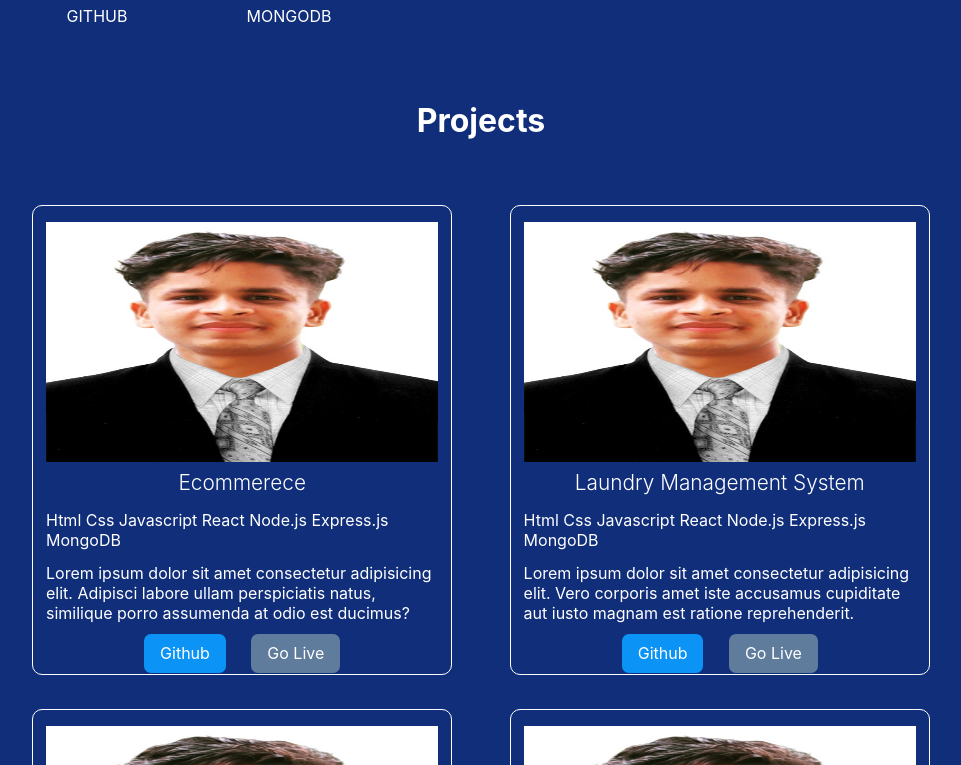
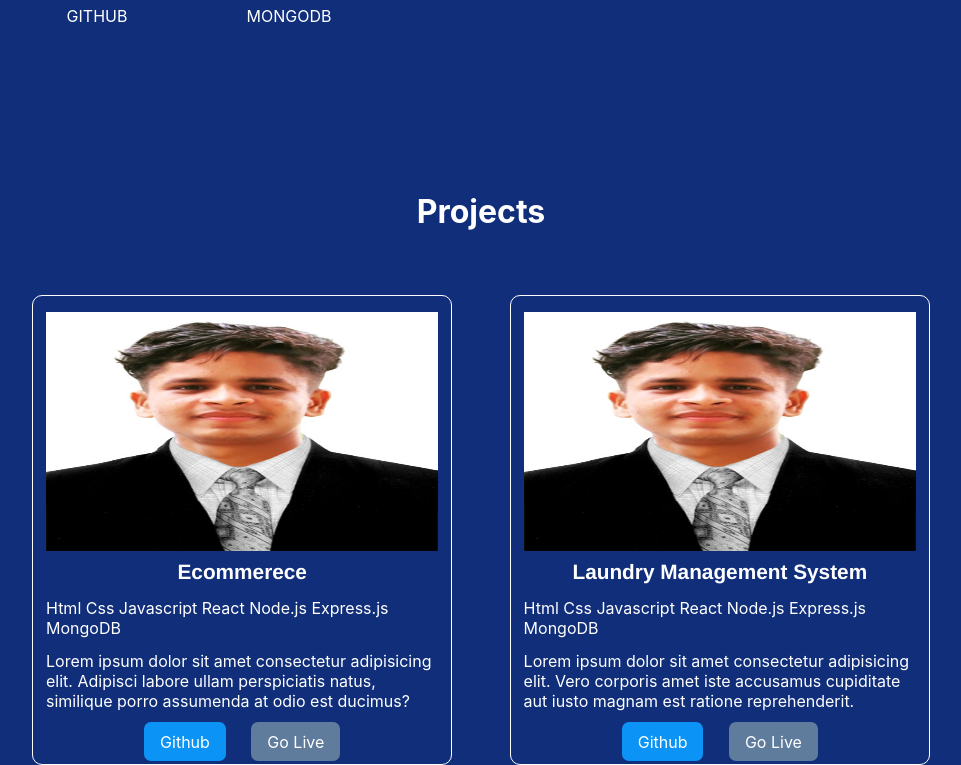
Before and after one commit to sidhantnahak/Portfolio, a React (Create React App) app: page / in a window 1280 px wide. Shown: the part 2235-3000 px from the top of the page, without its empty margins (159-1120 px from the left). Built offline with nearby package versions, Linux system fonts and the light colour scheme.

Commit message:
project section updated

```diff
--- a/src/About/About.css
+++ b/src/About/About.css
@@ -82,11 +82,11 @@
 
 @media(max-width:600px){
     .about_container{
-        /* height: 100vh; */
+        height: auto;
     }
 
     .about_item_container{
-        height: 100vh;
+        height: auto;
         padding: 0;
     }
     .image_container{
--- a/src/Home/Home.css
+++ b/src/Home/Home.css
@@ -6,9 +6,7 @@ body{
     background-size: cover; */
     background: rgb(16, 46, 122);
 }
-html{
-    scroll-behavior: calc();
-}
+
 a{
     text-decoration: none;
 }
--- a/src/Projects/Projects.css
+++ b/src/Projects/Projects.css
@@ -1,13 +1,20 @@
-/* .project_container{
+.project_container{
     display: flex;
     align-items: center;
     justify-content: center;
     flex-direction: column;
     width: 100%;
     height: 140vh;
+    margin: 100px 0;
 
-} */
-.project_container{
+}
+
+.project_container h1{
+    margin: 1em 0;
+    color: white;
+
+}
+.project_item_container{
     color: white;
     /* border: 1px solid red; */
     height: 130vh;
@@ -19,11 +26,7 @@
     align-items: center;
 
 }
-.project_heading{
-    color: white;
-    text-align: center;
-    margin: 1em 0;
-}
+
 .project_item{
     margin: 1em 1.8em;
     height: 470px;
@@ -35,11 +38,12 @@
     /* justify-content: center; */
     border: 1px solid white;
     border-radius: 10px;
-    transition: 0.5s scale ease-in;
+    transition: 0.2s scale ease-in-out;
 }
 .project_name{
     font-size: 1.3em;
-    font-weight: 300;
+    font-weight: 600;
+    font-family: 'Franklin Gothic Medium', 'Arial Narrow', Arial, sans-serif;
 }
 .project_item:hover{
     scale: 1.05;
@@ -79,14 +83,34 @@
 
 .project_item_buttons :first-child:hover{
     /* background: #63b3ed; */
-   background: #7997ae;
+   background: #515d67;
 }
 
 .project_item_buttons :last-child:hover{
-    background:rgba(119, 132, 131, 0.53) ;
+    background: #515d67;
 }
-@media(max-width:1300px){
-    .project_container{
+@media(max-width:1400px){
+
+    .project_item_container{
         grid: auto/auto auto;
     }
 }
+@media(max-width:1000px){
+    .project_item_container{
+        grid: auto/auto;
+    }
+}
+
+@media(max-width:550px){
+    .project_item{
+        height: auto;
+        width: auto;
+    }
+    .project_item_buttons{
+        flex-direction: column;
+    }
+    .project_item_buttons a{
+        margin: 0.5em 0;
+
+    }
+}
--- a/src/Projects/Projects.jsx
+++ b/src/Projects/Projects.jsx
@@ -7,9 +7,11 @@ const Projects = () => {
     <>
 
 
+    <div id='project_container'  className="project_container">
+
 
     <h1 className='project_heading'>Projects</h1>
-    <div id='project_container' className="project_container">
+    <div className="project_item_container">
         <div className="project_item">
             <img src={profile} alt="" />
             <p className='project_name'>Ecommerece </p>
@@ -48,6 +50,7 @@ const Projects = () => {
 
             </div></div>
     </div>
+    </div>
 
     </>
   )
--- a/src/Skills/Skills.css
+++ b/src/Skills/Skills.css
@@ -9,6 +9,7 @@
     justify-content: center; */
 
 }
+
 .skills_container h2{
     width: 100%;
 
@@ -86,6 +87,12 @@
  width: 90vw;
         grid: auto/auto auto auto;
     }
+    .skills_container{
+        height: auto;
+    }
+    .skills_item_container{
+        height: auto;
+    }
 }
 
 @media(max-width:650px){
```
Also changed, not shown: src/App.css (line endings or trailing spaces).
